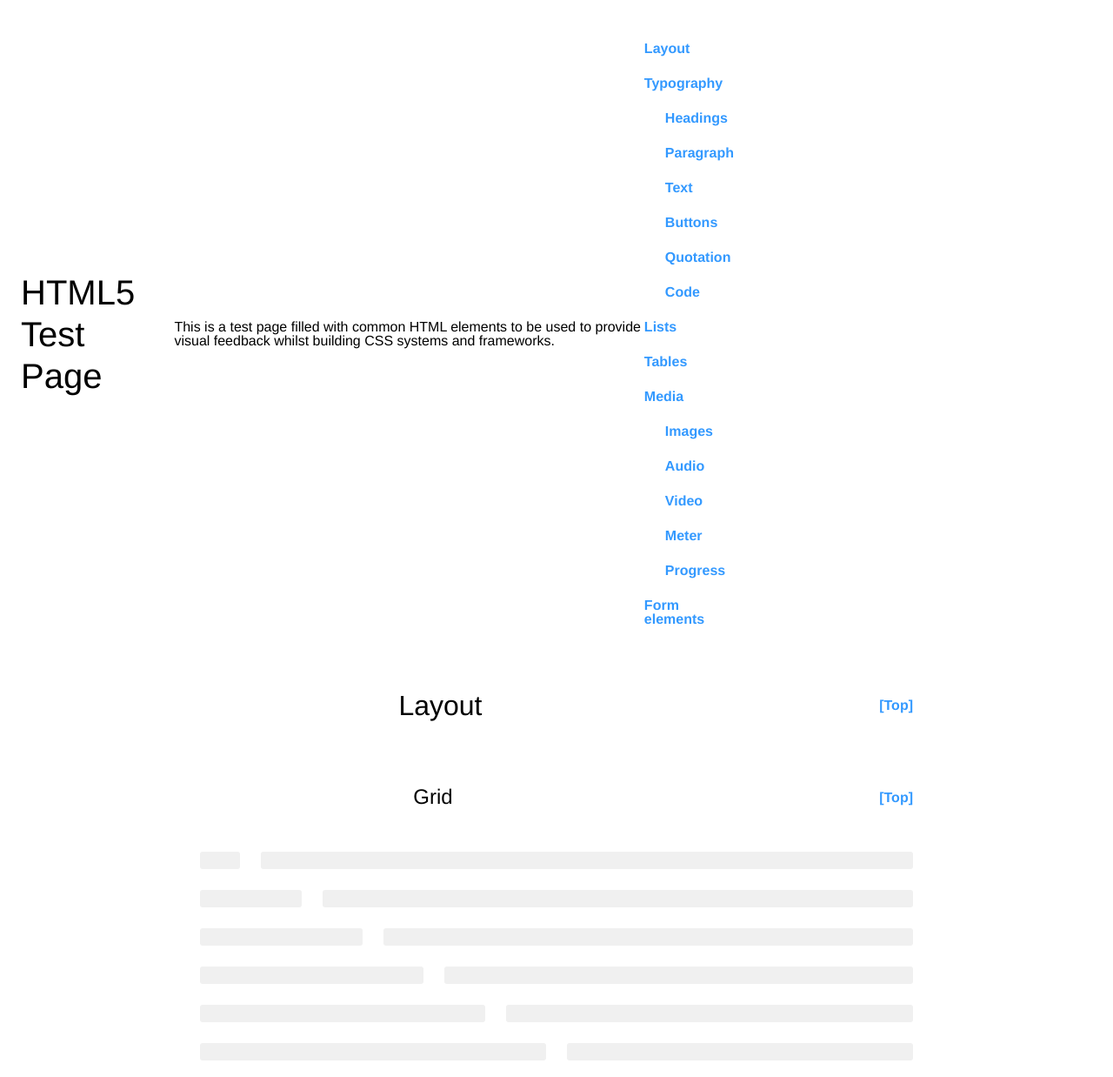
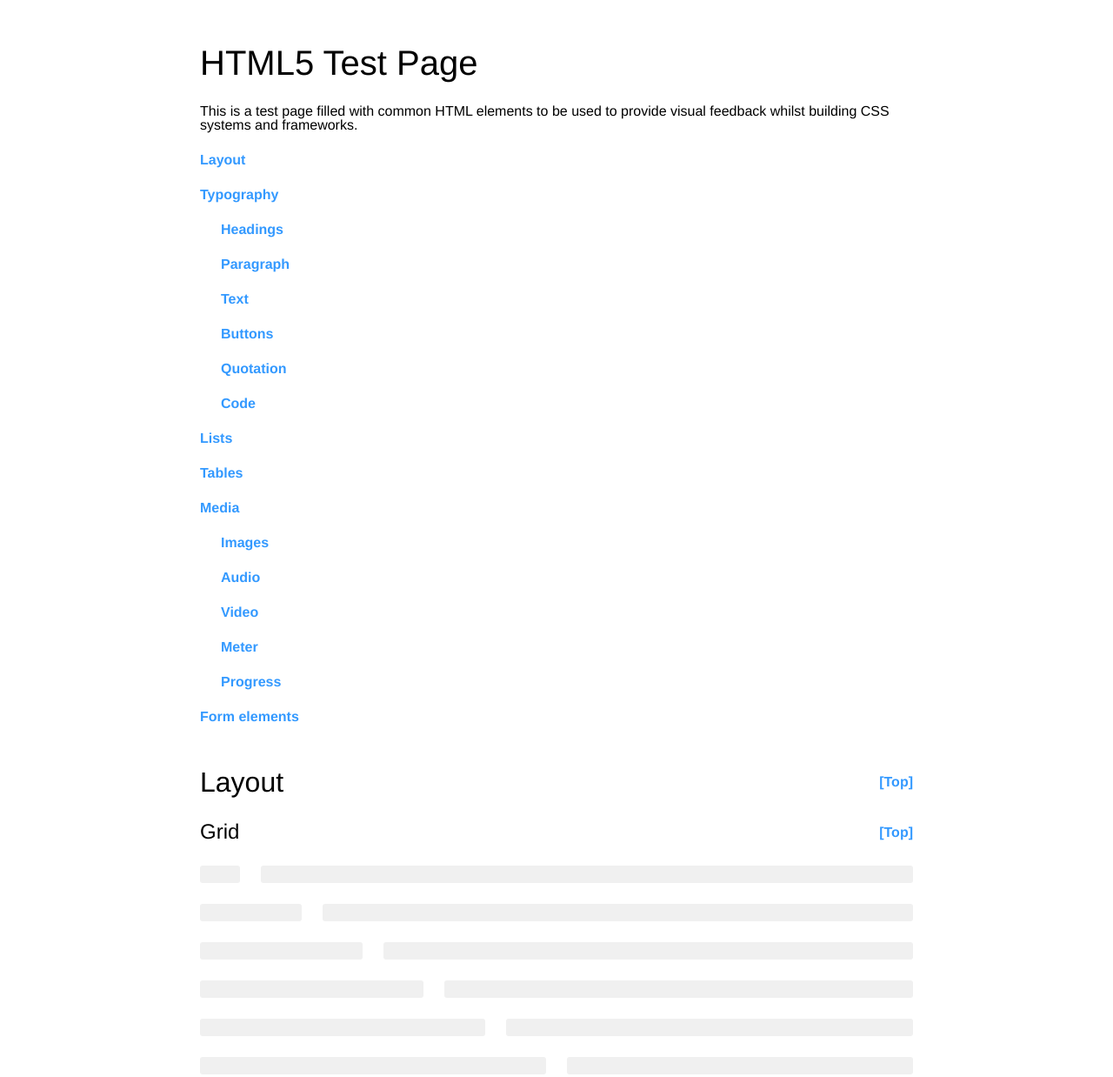
Before and after one commit to markusand/perestroika-css, a website: page index.html in a window 1280 px wide. Shown: the top 1238 px of the page at 87% size. Drawn offline with Linux system fonts and the light colour scheme.

Commit message:
Fix spacing bugs with flex header & footer + update example HTML

```diff
--- a/index.html
+++ b/index.html
@@ -37,6 +37,7 @@
 
 <body>
 	<header id="top">
+		<section>
 			<h1>HTML5 Test Page</h1>
 			<p>This is a test page filled with common HTML elements to be used to provide visual feedback whilst building CSS systems and frameworks.</p>
 			<nav>
@@ -68,6 +69,7 @@
 					<li><a href="#forms">Form elements</a></li>
 				</ul>
 			</nav>
+		</section>
 	</header>
 	<main>
 		<section id="layout">
--- a/scss/_base.scss
+++ b/scss/_base.scss
@@ -9,6 +9,7 @@ footer,
 article,
 section,
 aside,
+nav,
 details {
 	max-width: $page-width;
 	margin: $spacing auto;
@@ -28,14 +29,13 @@ header,
 footer {
 	display: flex;
 	align-items: center;
-	margin: 0;
 
-	& > * { margin: 0; }
+	& > * { margin: 0 !important; }
 
 	// Aside inside header is positioned on the right
 	& > aside {
 		flex: 0;
-		margin: 0 0 0 auto;
+		margin: 0 0 0 auto !important;
 	}
 }
 
--- a/scss/_typography.scss
+++ b/scss/_typography.scss
@@ -12,7 +12,7 @@ h3,
 h4,
 h5,
 h6 {
-	margin: $spacing auto;
+	margin: $spacing 0;
 	color: inherit;
 	font-weight: 500;
 	font-family: inherit;
```
Also changed, not shown: css/perestroika.css, css/perestroika.min.css, 1 other file. Lines whose indentation alone changed are shown as unchanged.
